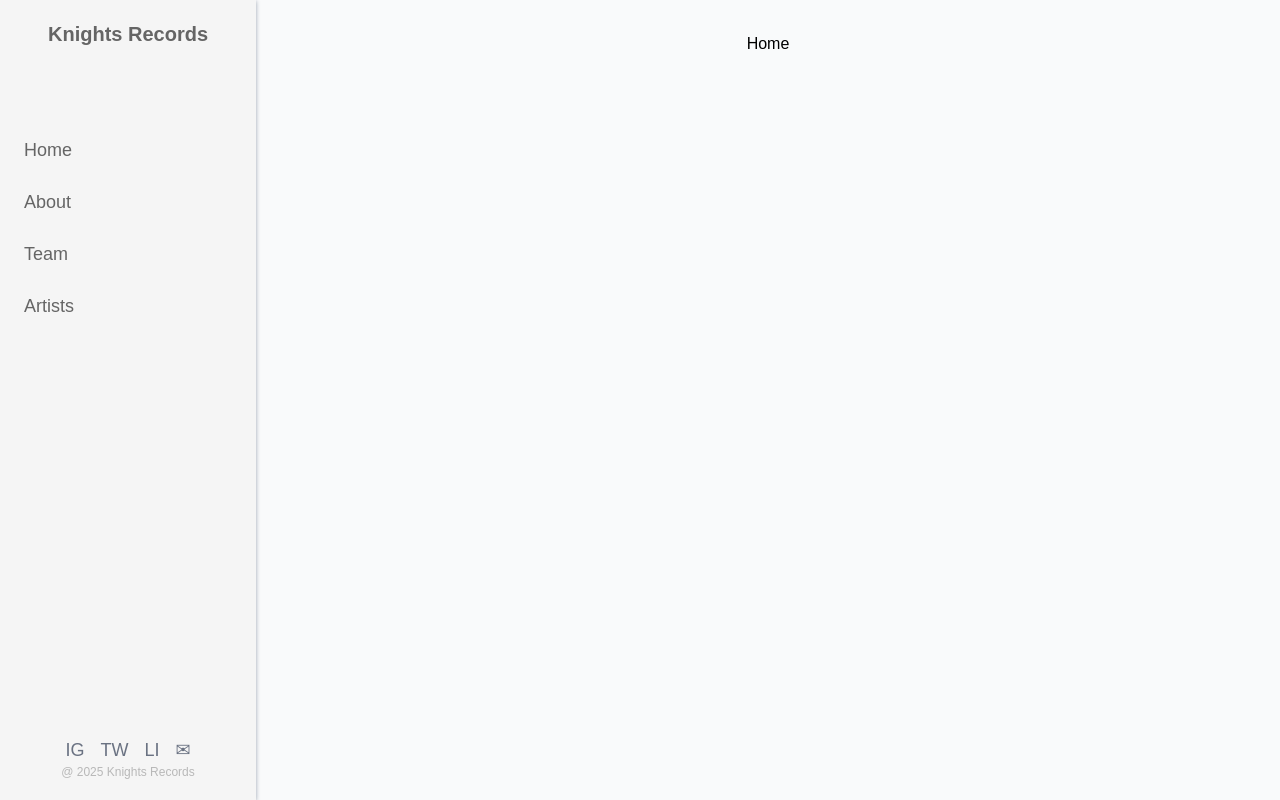
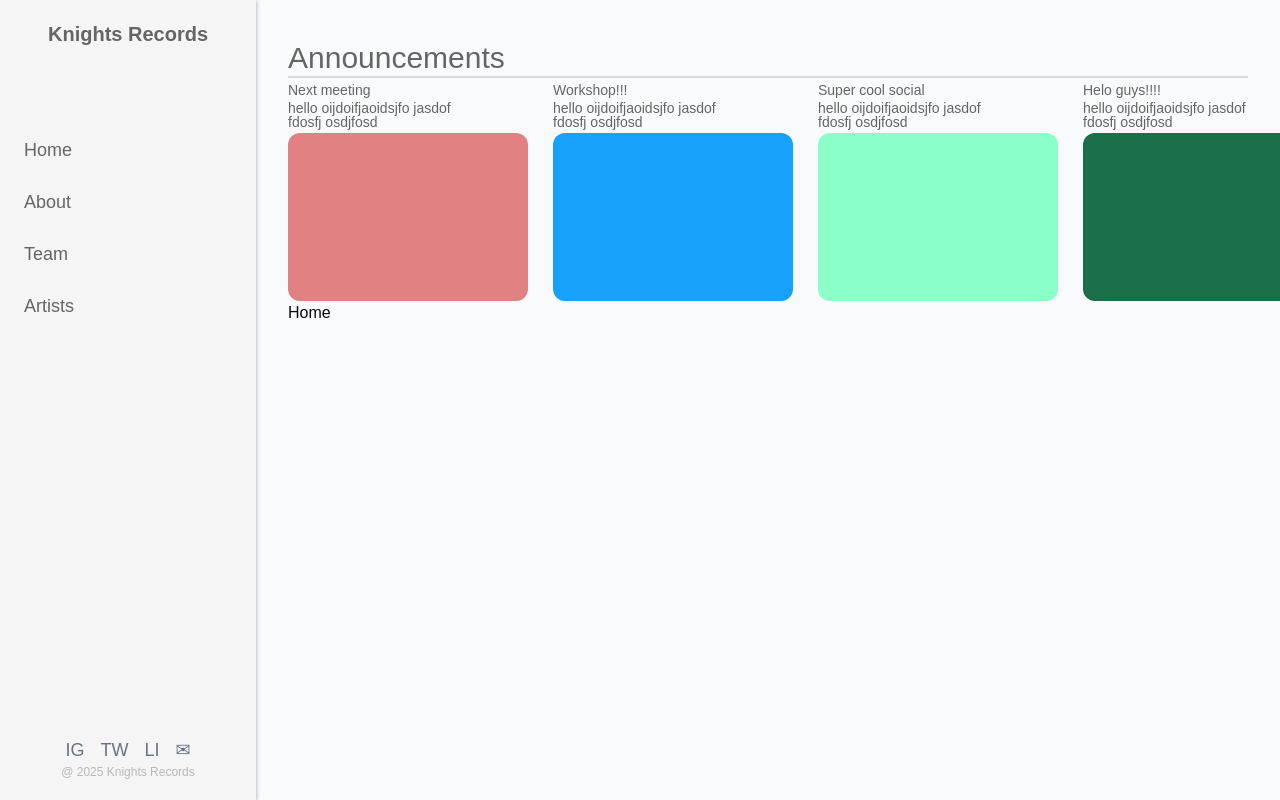
Before and after one commit to Knights-Records-UCF/Knights-Record-Website, a Next.js app: page / in a window 1280 px wide. Built offline with nearby package versions, Linux system fonts and the light colour scheme.

Commit message:
I hate this page

```diff
--- /dev/null
+++ b/app/components/Carousel.tsx
@@ -0,0 +1,43 @@
+// Temp array, we gonna use a db later
+const announcementsArr = [
+    {
+        title: "Next meeting",
+        description: "hello oijdoifjaoidsjfo jasdof fdosfj osdjfosd",
+        bgColor: "bg-[#E18181]",
+    },
+    {
+        title: "Workshop!!!",
+        description: "hello oijdoifjaoidsjfo jasdof fdosfj osdjfosd",
+        bgColor: "bg-[#17A1FA]",
+    },
+    {
+        title: "Super cool social",
+        description: "hello oijdoifjaoidsjfo jasdof fdosfj osdjfosd",
+        bgColor: "bg-[#8AFFC8]",
+    },
+    {
+        title: "Helo guys!!!!",
+        description: "hello oijdoifjaoidsjfo jasdof fdosfj osdjfosd",
+        bgColor: "bg-[#1C7049]",
+    }
+]
+
+export default function Carousel() {
+    return (
+        <div>
+            <div className="grid grid-cols-4 gap-25 ">
+                {announcementsArr.map((announcement, index) => (
+                    <div key={index} className="w-60">
+                        <h1 className="text-[#656565] text-[14px] font-medium">
+                            {announcement.title}
+                        </h1>
+                        <p className="text-[#656565] w-48 text-[14px] text-left leading-none">
+                            {announcement.description}
+                        </p>
+                        <div className={`${announcement.bgColor} mt-1 h-42 w-60  rounded-xl`} />
+                    </div>
+                ))}
+            </div>
+        </div>
+    )
+}
--- a/app/page.tsx
+++ b/app/page.tsx
@@ -1,8 +1,16 @@
 import Image from "next/image";
+import Carousel from "./components/Carousel";
+
+
 
 export default function Home() {
   return (
-    <div className="text-black text-center">
+    <div className=" text-left max-h-screen">
+      <h1 className="text-left text-[#656565] font-[525] text-3xl mt-2">
+        Announcements
+      </h1>
+      <div className="border border-[#D9D9D9] mb-0.5" />
+      <Carousel/>
       Home
     </div>
   );
```
